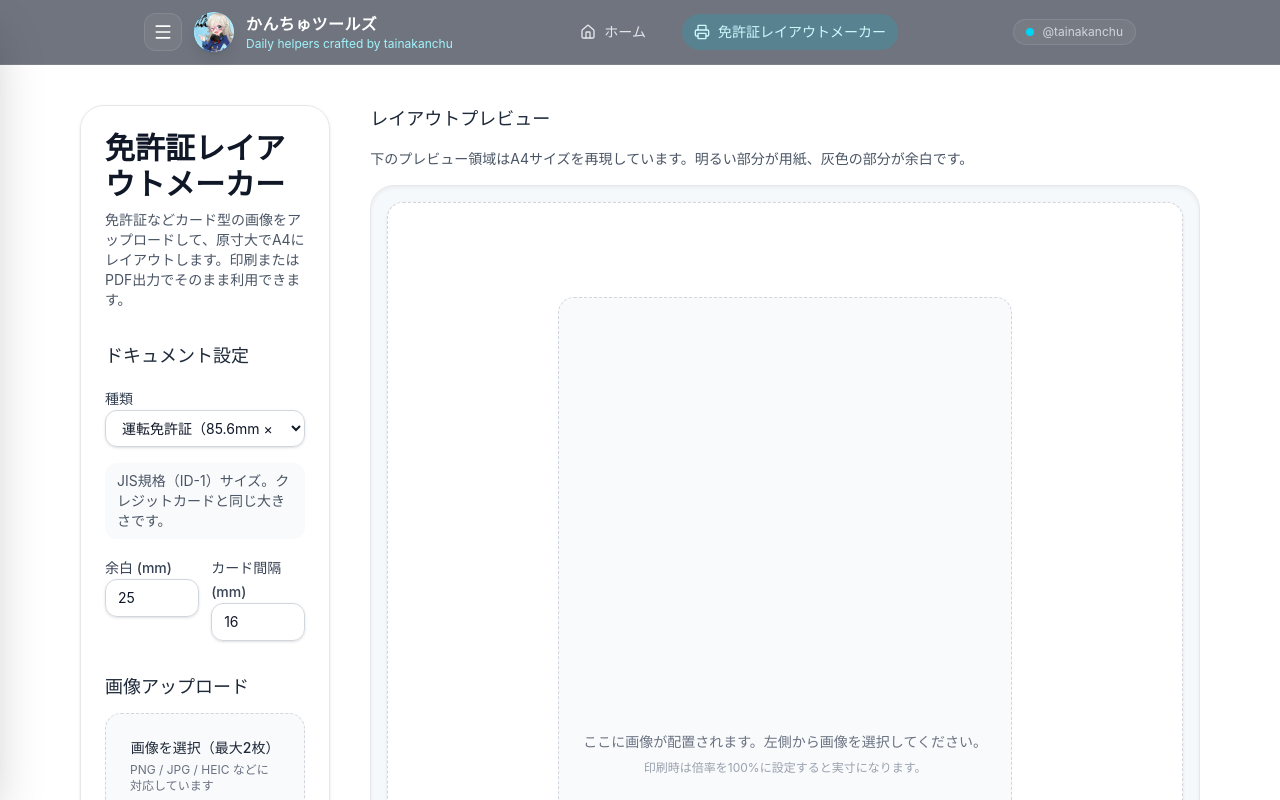
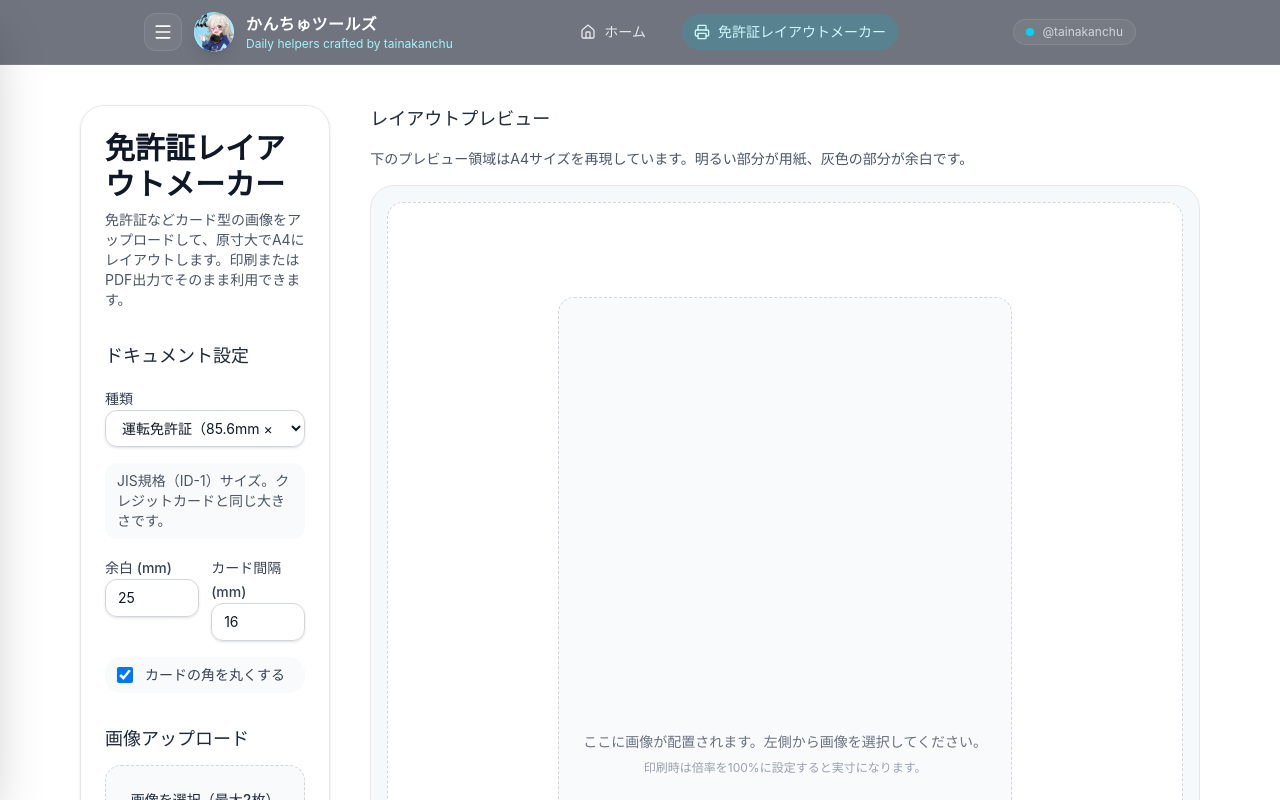
Before and after one commit to tainakanchu/tainakanchu-tools, a React (Vite) app: page /tools/license-layout in a window 1280 px wide. Shown: the top 800 px of the page. Built offline with nearby package versions, Linux system fonts and the light colour scheme.

Commit message:
角丸を選択できるように修正

```diff
--- a/src/routes/tools/license-layout/index.tsx
+++ b/src/routes/tools/license-layout/index.tsx
@@ -44,6 +44,7 @@ function LicenseLayoutPage() {
   const [customHeightMm, setCustomHeightMm] = useState(54)
   const [pageMarginMm, setPageMarginMm] = useState(25)
   const [cardGapMm, setCardGapMm] = useState(16)
+  const [cardCornersRounded, setCardCornersRounded] = useState(true)
   const [images, setImages] = useState<UploadedImage[]>([])
 
   const currentPreset = documentPresets.find((preset) => preset.id === presetId)
@@ -126,6 +127,7 @@ function LicenseLayoutPage() {
     setCustomHeightMm(54)
     setPageMarginMm(25)
     setCardGapMm(16)
+    setCardCornersRounded(true)
     setImages([])
   }
 
@@ -224,6 +226,16 @@ function LicenseLayoutPage() {
               />
             </label>
           </div>
+
+          <label className="flex items-center gap-3 rounded-2xl bg-gray-50 px-3 py-2 text-sm text-gray-700">
+            <input
+              type="checkbox"
+              checked={cardCornersRounded}
+              onChange={(event) => setCardCornersRounded(event.target.checked)}
+              className="h-4 w-4 rounded border-gray-300 text-cyan-600 focus:ring-cyan-500"
+            />
+            <span>カードの角を丸くする</span>
+          </label>
         </section>
 
         <section className="space-y-3">
@@ -306,10 +318,10 @@ function LicenseLayoutPage() {
             下のプレビュー領域はA4サイズを再現しています。明るい部分が用紙、灰色の部分が余白です。
           </p>
         </div>
-        <div className="mt-4 rounded-3xl border border-gray-200 bg-slate-100/60 p-4 text-gray-900 shadow-inner print:m-0 print:rounded-none print:border-0 print:bg-transparent print:p-0 print:shadow-none">
-          <div className="relative mx-auto flex items-center justify-center overflow-visible rounded-2xl border border-dashed border-gray-300 bg-white shadow-sm print:mx-0 print:items-start print:justify-start print:border-0 print:bg-transparent print:shadow-none">
+        <div className="mt-4 rounded-3xl border border-gray-200 bg-slate-100/60 p-4 text-gray-900 print:m-0 print:rounded-none print:border-0 print:bg-transparent print:p-0">
+          <div className="relative mx-auto flex items-center justify-center overflow-visible rounded-2xl border border-dashed border-gray-300 bg-white print:mx-0 print:items-start print:justify-start print:border-0 print:bg-transparent">
             <div
-              className="relative flex h-full w-full flex-col items-center justify-start rounded-2xl bg-white print:m-0 print:rounded-none print:border-0 print:shadow-none"
+              className="relative flex h-full w-full flex-col items-center justify-start rounded-2xl bg-white print:m-0 print:rounded-none print:border-0"
               style={a4Style}
             >
               <div
@@ -333,7 +345,9 @@ function LicenseLayoutPage() {
                       <img
                         src={image.dataUrl}
                         alt={image.name}
-                        className="h-full w-full rounded-xl border border-gray-200 object-contain shadow-sm"
+                        className={`h-full w-full object-contain ${
+                          cardCornersRounded ? 'rounded-xl' : ''
+                        }`}
                         style={{
                           boxSizing: 'border-box',
                         }}
```
